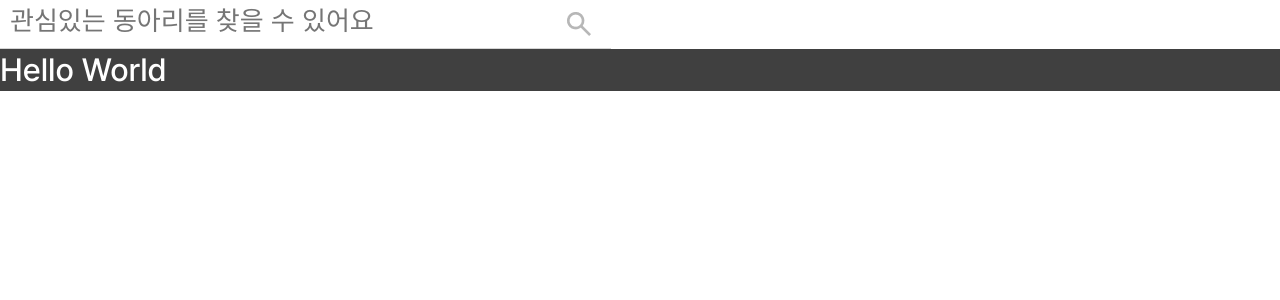
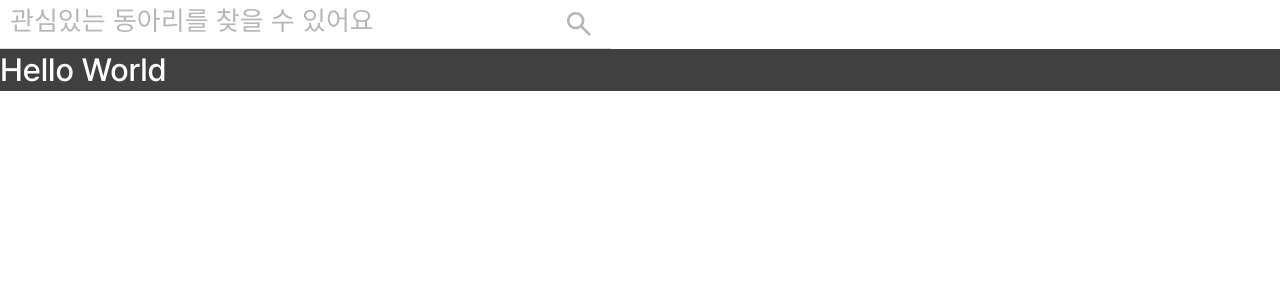
Before and after one commit to dong-ariari/frontend, a React (Vite) app: page / in a window 1280 px wide. Shown: the top 300 px of the page. Built offline with nearby package versions, Linux system fonts and the light colour scheme.

Commit message:
style: set placeholder coloer

```diff
--- a/src/components/search/search.styles.js
+++ b/src/components/search/search.styles.js
@@ -19,6 +19,13 @@ export const Input = styled.input`
   color: ${props => props.theme.color.grey._700};
   ${(props) => props.theme.typo.fontSize._3};
   ${(props) => props.theme.typo.fontWeight._500};
+  &::placeholder{
+    color: ${props => props.theme.color.grey._400};
+    opacity: 1;
+  }
+  &::-ms-input-placeholder {
+    color: ${props => props.theme.color.grey._400};
+  }
 `;
 
 export const Button = styled.button`
```
